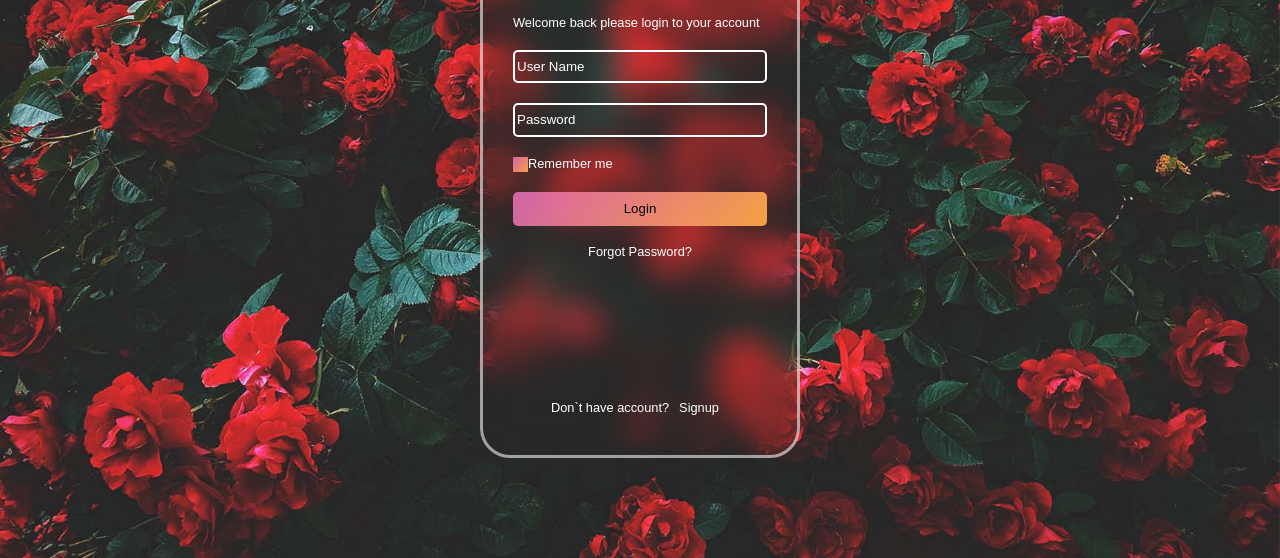
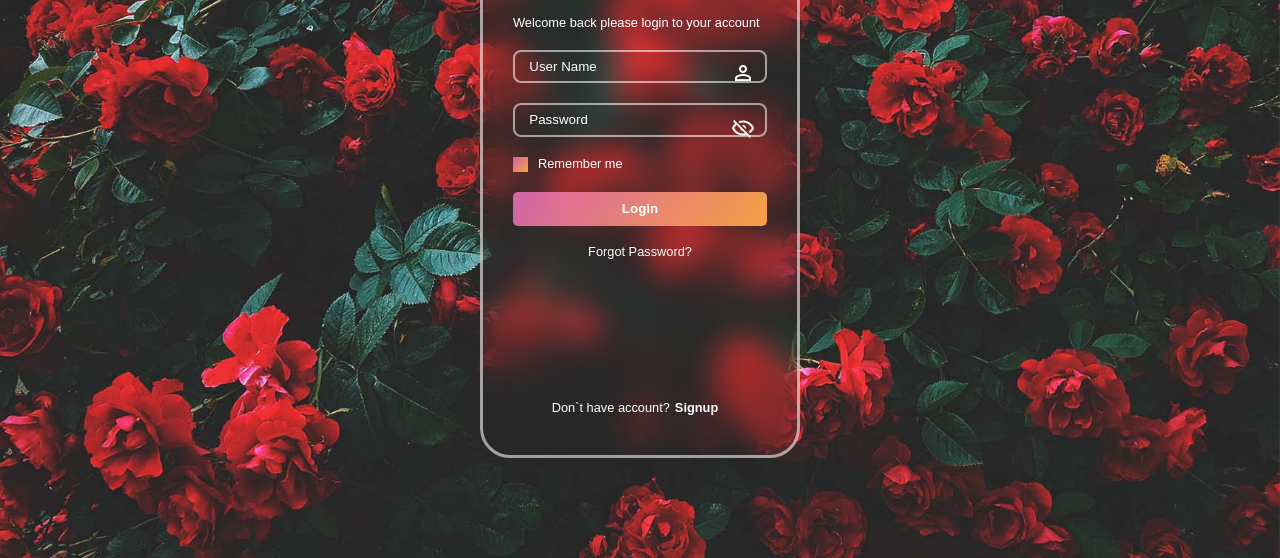
Before and after one commit to Olexandr-Kovalenko-24/Media-CSS, a plain HTML site: page index.html in a window 1280 px wide. Shown: the part 242-800 px from the top of the page. Drawn offline with Linux system fonts and the light colour scheme.

Commit message:
Change styles

```diff
--- a/index.css
+++ b/index.css
@@ -8,7 +8,7 @@
 .bg {
     background-image: url('./images/Roses-iPhone-Wallpaper-Collection.jpg');
     background-repeat: no-repeat;
-    background-size: 100%;
+    background-size: cover;
     width: 100vw;
     height: 100vh;
     display: flex;
@@ -32,14 +32,35 @@
 }
 
 .login-form .input {
-    border: 2px solid var(--main-color);
-    border-radius: 5px;
+    border: 2px solid rgba(255, 255, 255, 0.568);
+    border-radius: 8px;
     height: 1.7rem;
     background-color: transparent;
+    position: relative;
+}
+
+.login-form::before, .login-form::after {
+    position: absolute;
+    display: inline-block;
+    width: 24px;
+    height: 24px;
+    content: '';
+    right: 42px;
+}
+
+.login-form::before {
+    top: 200px;
+    background-image: url('./images/account-outline.png');
+}
+
+.login-form::after {
+    top: 255px;
+    background-image: url('./images/eye-off-outline.png');
 }
 
 .login-form .input::placeholder {
     color: var(--main-color);
+    padding-left: 5%;
 }
 
 .login-form * {
@@ -66,6 +87,10 @@
     background: linear-gradient(312deg, rgba(245, 162, 67, 1) 0%, rgba(238, 111, 193, 0.8382703423166141) 100%);;
 }
 
+.login-form input[type="checkbox"]:checked {
+
+}
+
 .dawn {
     margin-top: auto;
 }
@@ -82,4 +107,15 @@
     border: none;
     border-radius: 5px;
     line-height: 2rem;
+    color: var(--main-color);
+    font-weight: 600;
 }
+a:last-child {
+    font-weight: 600;
+    margin-left: 5px;
+}
+
+.check-text {
+    margin: 0;
+    margin-left: 10px;
+}
--- a/index.html
+++ b/index.html
@@ -16,7 +16,7 @@
             <h4 class="text">Welcome back please login to your account</h4>
             <input class="input" type="text" name="user-name" placeholder="User Name" required />
             <input class="input" type="password" name="password" placeholder="Password" required />
-            <label class="flex-row"><input type="checkbox" />Remember me</label>
+            <label class="flex-row"><input type="checkbox" /> <p class="check-text">Remember me</p></label>
             <button class="logbut">Login</button>
             <a class="center text">Forgot Password?</a>
             <div class="dawn">
```
Also changed, not shown: images/account-outline.png (added), images/eye-off-outline.png (added).
